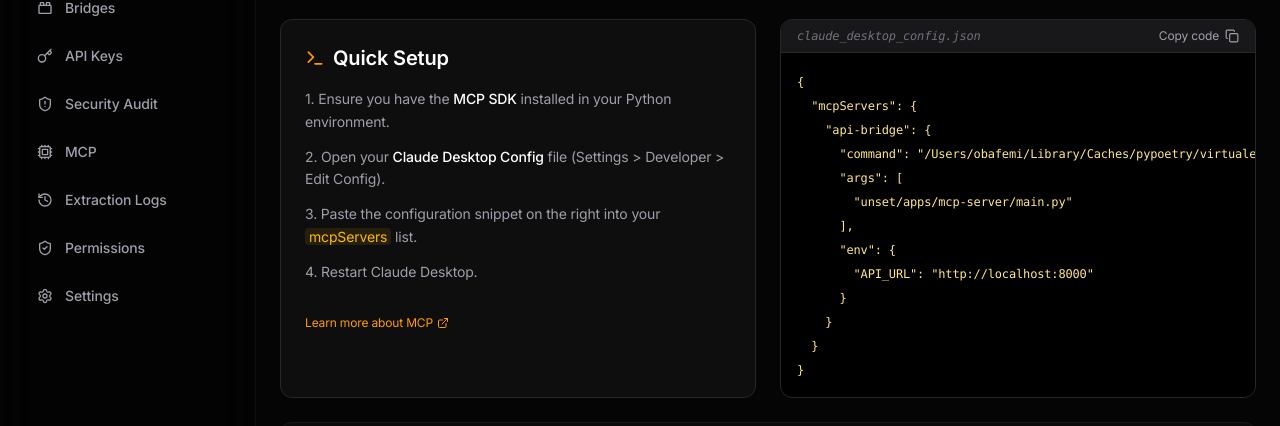
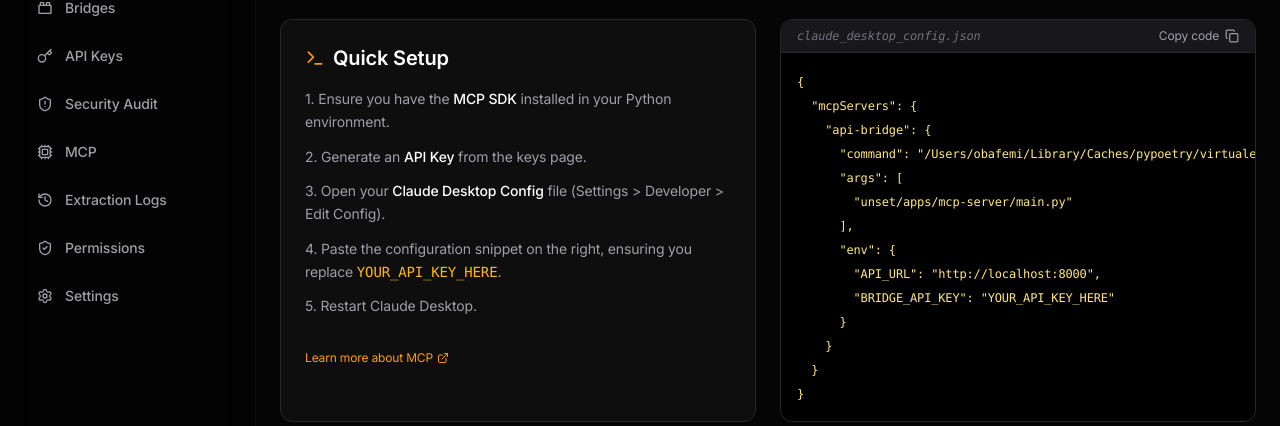
Before and after one commit to ObaIsSoft/bridge, a Next.js app in the folder apps/web/: page /dashboard/mcp in a window 1280 px wide. Shown: the part 157-583 px from the top of the page. Built offline with nearby package versions, Linux system fonts and the light colour scheme; no server answers.

Commit message:
fix: mcp logic parity and setup guide refinements

```diff
--- a/apps/web/src/app/dashboard/mcp/page.tsx
+++ b/apps/web/src/app/dashboard/mcp/page.tsx
@@ -14,7 +14,8 @@
         "${process.env.NEXT_PUBLIC_API_BRIDGE_PATH || "/Users/obafemi/bridge"}/apps/mcp-server/main.py"
       ],
       "env": {
-        "API_URL": "http://localhost:8000"
+        "API_URL": "http://localhost:8000",
+        "BRIDGE_API_KEY": "YOUR_API_KEY_HERE"
       }
     }
   }
@@ -55,13 +56,16 @@
                             1. Ensure you have the <span className="text-white font-medium">MCP SDK</span> installed in your Python environment.
                         </p>
                         <p className="text-sm text-zinc-400 leading-relaxed">
-                            2. Open your <span className="text-white font-medium">Claude Desktop Config</span> file (Settings &gt; Developer &gt; Edit Config).
+                            2. Generate an <span className="text-white font-medium">API Key</span> from the keys page.
                         </p>
                         <p className="text-sm text-zinc-400 leading-relaxed">
-                            3. Paste the configuration snippet on the right into your <span className="code text-amber-400 bg-amber-400/10 px-1 rounded">mcpServers</span> list.
+                            3. Open your <span className="text-white font-medium">Claude Desktop Config</span> file (Settings &gt; Developer &gt; Edit Config).
                         </p>
                         <p className="text-sm text-zinc-400 leading-relaxed">
-                            4. Restart Claude Desktop.
+                            4. Paste the configuration snippet on the right, ensuring you replace <span className="text-amber-400 font-mono">YOUR_API_KEY_HERE</span>.
+                        </p>
+                        <p className="text-sm text-zinc-400 leading-relaxed">
+                            5. Restart Claude Desktop.
                         </p>
                     </div>
                     <div className="pt-4">
```
Also changed, not shown: 1 other file (tests, documents, lock files or other folders).
